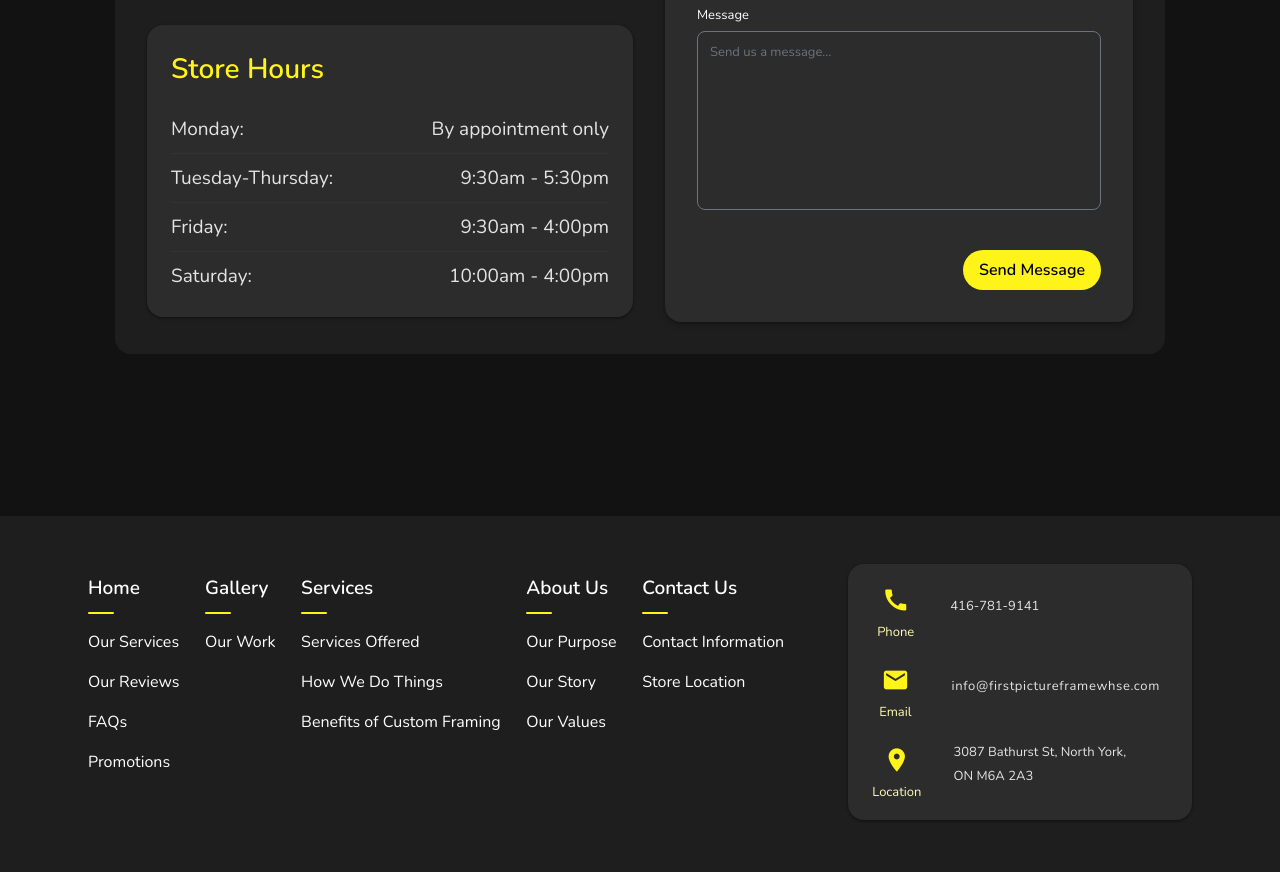
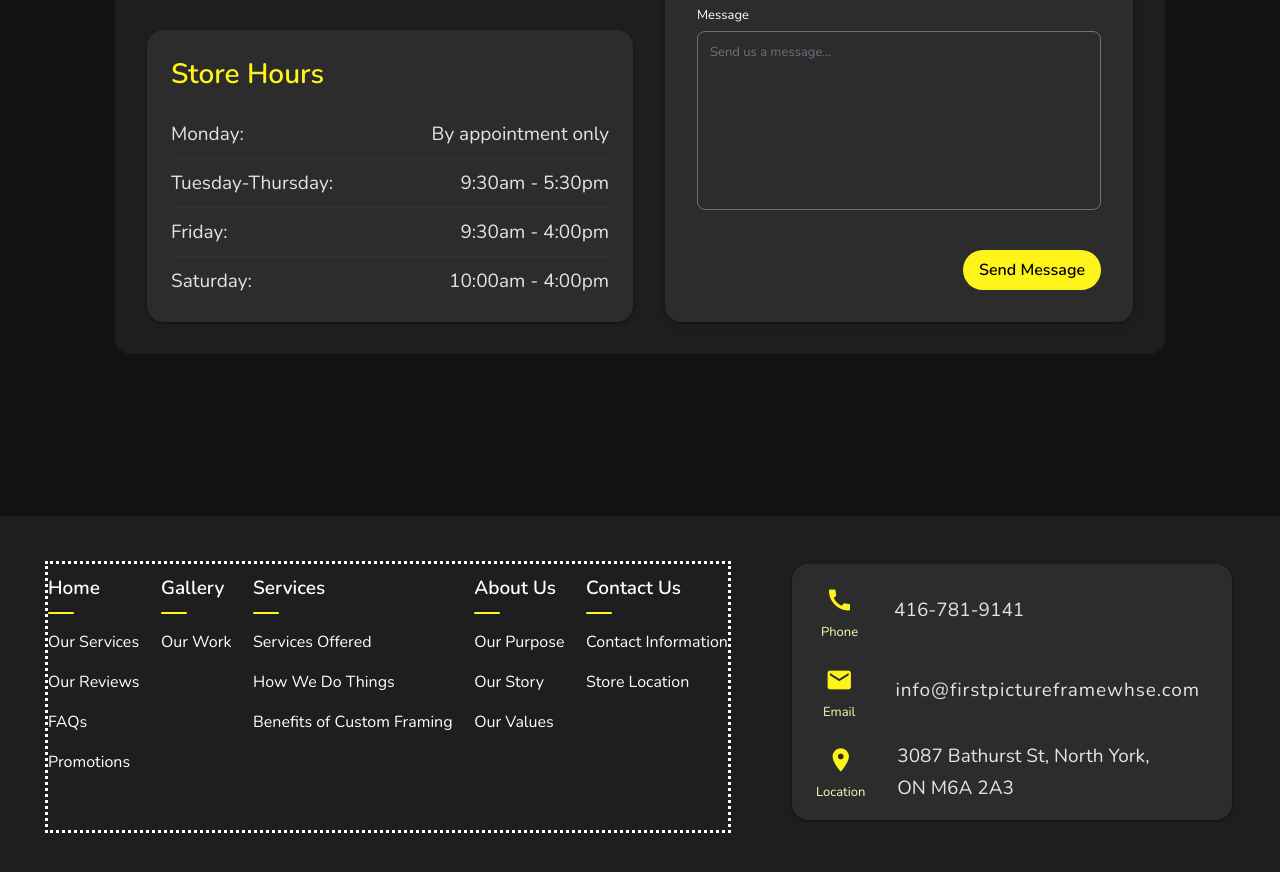
Before and after one commit to armenmerzaian/first-picture-whse, a Gatsby site: page /contactUs in a window 1280 px wide. Shown: the part 610-1482 px from the top of the page. Built offline with nearby package versions, Linux system fonts and the light colour scheme; Gatsby itself is replaced by a stand-in of ours.

Commit message:
more bug fixes

```diff
--- a/src/components/GalleryCarousel.js
+++ b/src/components/GalleryCarousel.js
@@ -50,7 +50,7 @@ export default function GalleryCarousel() {
             key={key}
             className="rounded-[24px] laptop:rounded-[40px]"
           >
-            <img src={url} className="swiper-lazy" />
+            <img src={url} className="swiper-lazy w-full block" />
             <div class="swiper-lazy-preloader"></div>
           </SwiperSlide>
         );
--- a/src/components/InfoCard.js
+++ b/src/components/InfoCard.js
@@ -1,15 +1,10 @@
 import React from 'react'
 
-export default function InfoCard({size, footer}) {
+export default function InfoCard() {
   return (
     <>
       <div
-        className={
-          footer === true
-            ? "p-4 rounded-2xl bg-surface-6 shadow-sm w-full h-fit"
-            : "p-4 rounded-2xl bg-surface-6 shadow-sm max-w-[343px] laptop:max-w-[483px] h-fit"
-        }
-      >
+        className="p-4 rounded-2xl bg-surface-6 shadow-sm max-w-[343px] laptop:max-w-[483px] h-fit">
         <div className="text-lg font-semibold min-w-fit">
           <ul>
             <li className="flex gap-8 pb-4 ml-[5px]">
@@ -20,13 +15,10 @@ export default function InfoCard({size, footer}) {
                 </span>
               </div>
               <div
-                className={
-                  footer === true
-                    ? "text-base laptop:text-sm text-tertiary-light/87 font-light max-w-fit py-3.5 ml-[-4px]"
-                    : "text-sm laptop:text-lg text-tertiary-light/87 font-light max-w-fit py-3.5 ml-[-4px]"
-                }
-              >
-                <a href="tel:416-781-9141" className="hover:underline">416-781-9141</a>
+                className="text-sm laptop:text-lg text-tertiary-light/87 font-light max-w-fit py-3.5 ml-[-4px]">
+                <a href="tel:416-781-9141" className="hover:underline">
+                  416-781-9141
+                </a>
               </div>
             </li>
             <li className="flex gap-8 pb-4 ml-[7px]">
@@ -37,13 +29,11 @@ export default function InfoCard({size, footer}) {
                 </span>
               </div>
               <div
-                className={
-                  footer === true
-                    ? "text-base laptop:text-sm text-tertiary-light/87 font-light max-w-fit mr-4 py-3.5 tracking-wider"
-                    : "text-sm laptop:text-lg text-tertiary-light/87 font-light max-w-fit mr-4 py-3.5 tracking-wider"
-                }
-              >
-                <a href="mailto:info@firstpictureframewhse.com?subject=I'm looking for a high quality framing job." className="hover:underline">
+                className="text-sm laptop:text-lg text-tertiary-light/87 font-light max-w-fit mr-4 py-3.5 tracking-wider">
+                <a
+                  href="mailto:info@firstpictureframewhse.com?subject=I'm looking for a high quality framing job."
+                  className="hover:underline"
+                >
                   info@firstpictureframewhse.com
                 </a>
               </div>
@@ -56,12 +46,7 @@ export default function InfoCard({size, footer}) {
                 </span>
               </div>
               <div
-                className={
-                  footer === true
-                    ? "text-base laptop:text-sm text-tertiary-light/87 font-light max-w-fit ml-[-8px]"
-                    : "text-sm laptop:text-lg text-tertiary-light/87 font-light max-w-fit ml-[-8px]"
-                }
-              >
+                className="text-sm laptop:text-lg text-tertiary-light/87 font-light max-w-fit ml-[-8px]">
                 <a
                   href="https://goo.gl/maps/W9FHfuPNrmRY4Leh6"
                   target="_blank"
--- a/src/layout/Footer.js
+++ b/src/layout/Footer.js
@@ -6,8 +6,8 @@ import StoreHours from "../components/StoreHours";
 export default function Footer() {
   return (
     <div className="bottom-0 left-0 right-0 bg-surface-1 ">
-      <div className="flex flex-col laptop:flex-row justify-between p-8 laptop:p-12 gap-12 laptop:gap-8 text-tertiary-light max-w-[1200px] mx-auto">
-        <div className="tablet:inline-flex w-full justify-between max-w-[945px] h-fit">
+      <div className="flex flex-col laptop:flex-row justify-between p-8 laptop:p-12 gap-12 laptop:gap-8 text-tertiary-light max-w-[1200px] laptop:max-w-[1300px] mx-auto">
+        <div className="tablet:inline-flex w-full justify-between max-w-[945px] h-fit outline-dotted">
           <ul id="_Home" className="mb-12">
             <FooterItem link="/" label="Home" />
             <FooterItem
@@ -87,10 +87,10 @@ export default function Footer() {
         </div>
 
         <div className="border-b border-neutral-20 rounded-b-full desktop:hidden"></div>
-        <div className="tablet:flex tablet:justify-around">
-              <InfoCard footer={true} />
+        <div className="tablet:flex tablet:justify-between gap-4">
+          <InfoCard />
           <div className="hidden tablet:block laptop:hidden">
-          <StoreHours />
+            <StoreHours />
           </div>
         </div>
       </div>
--- a/src/pages/contactUs.js
+++ b/src/pages/contactUs.js
@@ -13,7 +13,7 @@ function contactUs() {
       <div className="pt-[171px] pb-[162px] bg-secondary-dark px-4">
         <SectionTitle text="Contact Us" />
         <div className="flex gap-6 flex-col laptop:flex-row laptop:gap-8 laptop:bg-surface-1 laptop:p-8 max-w-fit rounded-2xl mx-auto mt-16">
-          <div className="flex flex-col gap-6 laptop:gap-8 laptopL:justify-between">
+          <div className="flex flex-col gap-6 laptop:gap-8 laptop:justify-between">
             <div className="">
               <InfoCard />
             </div>
--- a/src/pages/gallery.js
+++ b/src/pages/gallery.js
@@ -8,7 +8,7 @@ function gallery() {
   return (
     <div className="bg-secondary-dark">
       <Navigation />
-      <div className="pt-[100px] h-[76vh]">
+      <div className="pt-[100px] laptop:pt-[120px] h-[87vh] tablet:h-[107vh]">
         <SectionTitle text="Our Work" />
         <div className="mt-12 w-full tablet:w-[768px] laptop:w-[1000px] mx-auto  px-4 tablet:px-6">
           <GalleryCarousel />
```
